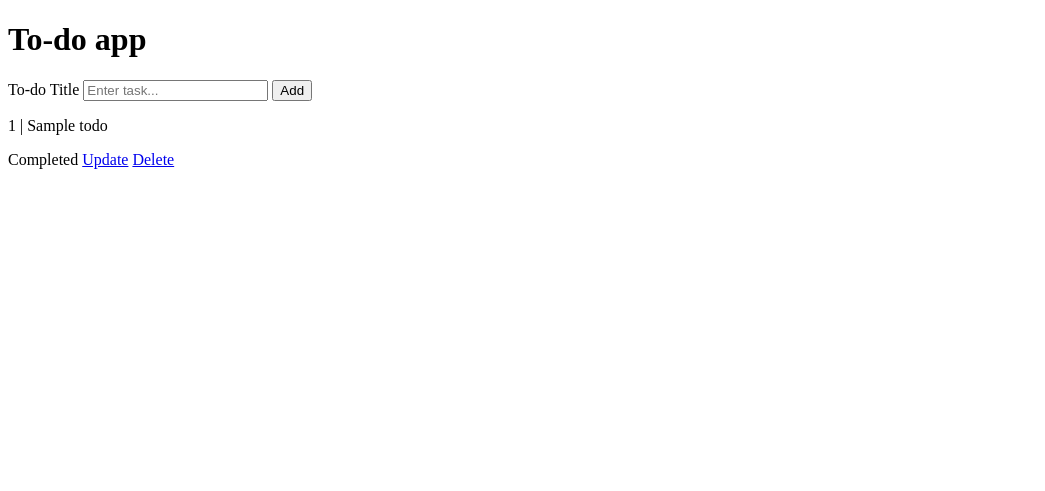
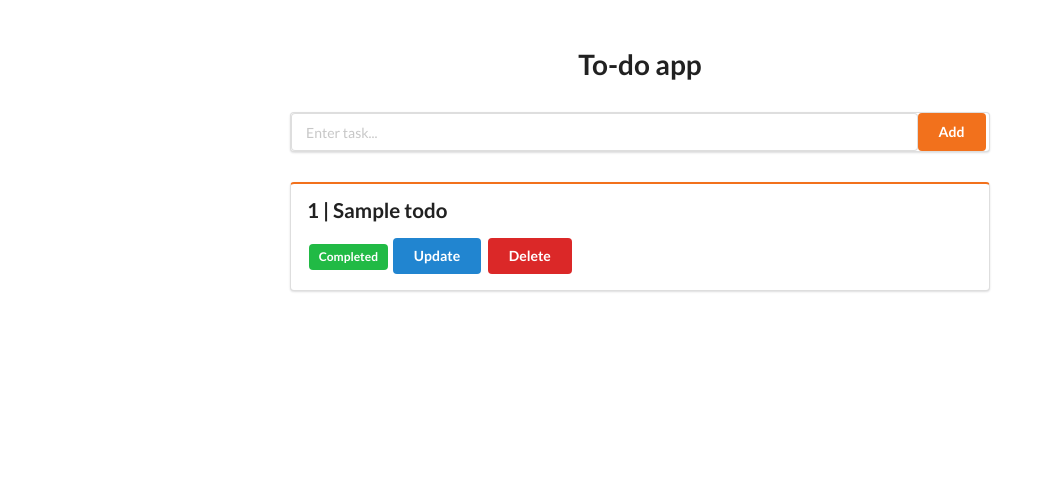
Before and after one commit to lgsainz/To-do-list, a Flask app: page / in a window 1280 px wide. Shown: the top 491 px of the page, without its empty margins (0-1045 px from the left). Before the commit the page ends 169 px from the top, so only its background shows below. Run offline with Flask 2, Linux system fonts and the light colour scheme; tables that the repository leaves empty hold one stand-in row (values such as "Sample post"); some libraries are stand-ins or nearby versions.

Commit message:
styled app with semantic-ui

```diff
--- a/app.py
+++ b/app.py
@@ -1,7 +1,6 @@
 from flask import Flask, render_template, url_for, request, redirect
 from flask_sqlalchemy import SQLAlchemy
 from dotenv import load_dotenv
-# import psycopg2
 import os
 
 load_dotenv()
@@ -14,11 +13,13 @@ db = SQLAlchemy(app)
 from models import Todo
 db.create_all()
 
+
 @app.route('/')
 def index():
     todo_list = Todo.query.all() # get all Todo objects currently in db
     # print(todo_list)
     return render_template('index.html', todo_list=todo_list)
+
 
 @app.route('/add', methods=['POST'])
 def add():
@@ -29,6 +30,7 @@ def add():
     db.session.commit()
     return redirect(url_for('index'))
 
+
 @app.route('/update/<int:todo_id>')
 def update(todo_id):
     # mark item as done
@@ -36,6 +38,7 @@ def update(todo_id):
     todo.complete = not todo.complete
     db.session.commit()
     return redirect(url_for('index'))
+
 
 @app.route('/delete/<int:todo_id>')
 def delete(todo_id):
--- a/static/css/main.css
+++ /dev/null
@@ -1,4 +0,0 @@
-/* body {
-    margin: 0;
-    font-family: sans-serif;
-} */
--- a/templates/base.html
+++ b/templates/base.html
@@ -4,7 +4,9 @@
     <meta charset="UTF-8">
     <meta name="viewport" content="width=device-width, initial-scale=1.0">
     <link rel="stylesheet" href="{{ url_for('static', filename='css/main.css') }}">
+    <link rel="stylesheet" href="https://cdn.jsdelivr.net/npm/semantic-ui@2.4.2/dist/semantic.min.css">
     {% block head %}{% endblock %}
+    <script src="https://cdn.jsdelivr.net/npm/semantic-ui@2.4.2/dist/semantic.min.js"></script>
 </head>
 <body>
     {% block body %}{% endblock %}
--- a/templates/index.html
+++ b/templates/index.html
@@ -3,25 +3,29 @@
 {% block head %} <title>To-Do List App</title> {% endblock %}
 
 {% block body %}
-<h1>To-do app</h1>
-<form action="/add" method="POST">
-    <div>
-        <label for="title">To-do Title</label>
+    <div style="margin-top: 50px;" class="ui text container">
+        <h1 class="ui center aligned header">To-do app</h1>
+        <div class="ui hidden divider"></div>
+        <form class="ui form" action="/add" method="POST">
+            <div class="ui segment horizontal segments">
                 <input type="text" name="title" placeholder="Enter task...">
-        <button type="submit">Add</button>
+                <button type="submit" class="ui orange button">Add</button>
             </div>
         </form>
+        <div class="ui hidden divider"></div>
         {% for todo in todo_list %}
-    <p>{{ todo.id }} | {{ todo.title }}</p>
+        <div class="ui orange segment text container">
+            <p class="ui big header">{{ todo.id }} | {{ todo.title }}</p>
 
             {% if todo.complete == False %}
-        <span>Incomplete</span>
+                <span class="ui gray label">Incomplete</span>
             {% else %}
-        <span>Completed</span>
+                <span class="ui green label">Completed</span>
             {% endif %}
 
-    <a href="/update/{{ todo.id }}">Update</a>
-    <a href="/delete/{{ todo.id }}">Delete</a>
-
+            <a class="ui blue button" href="/update/{{ todo.id }}">Update</a>
+            <a class="ui red button" href="/delete/{{ todo.id }}">Delete</a>
+        </div>
+    </div>
     {% endfor %}
 {% endblock %}
```
Lines whose indentation alone changed are shown as unchanged.
